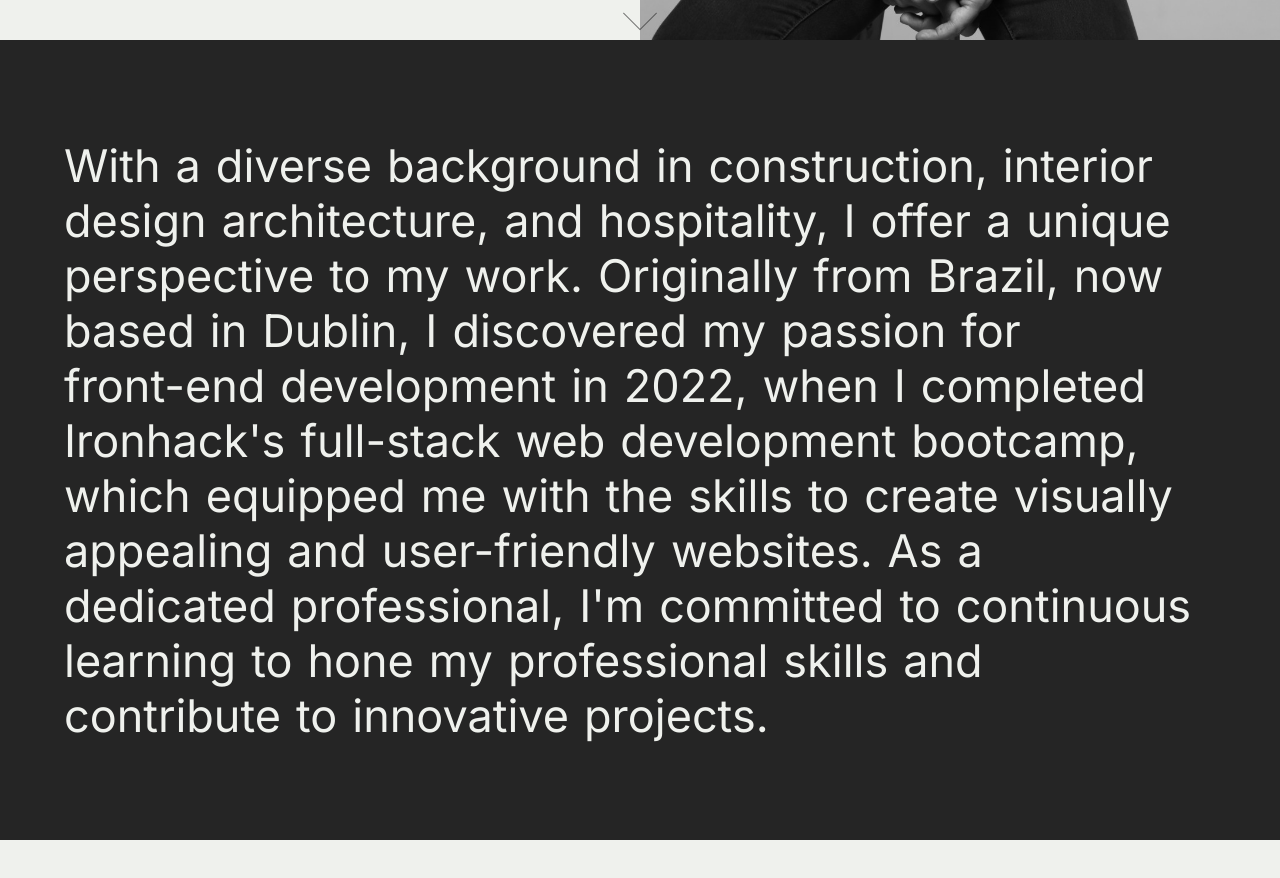
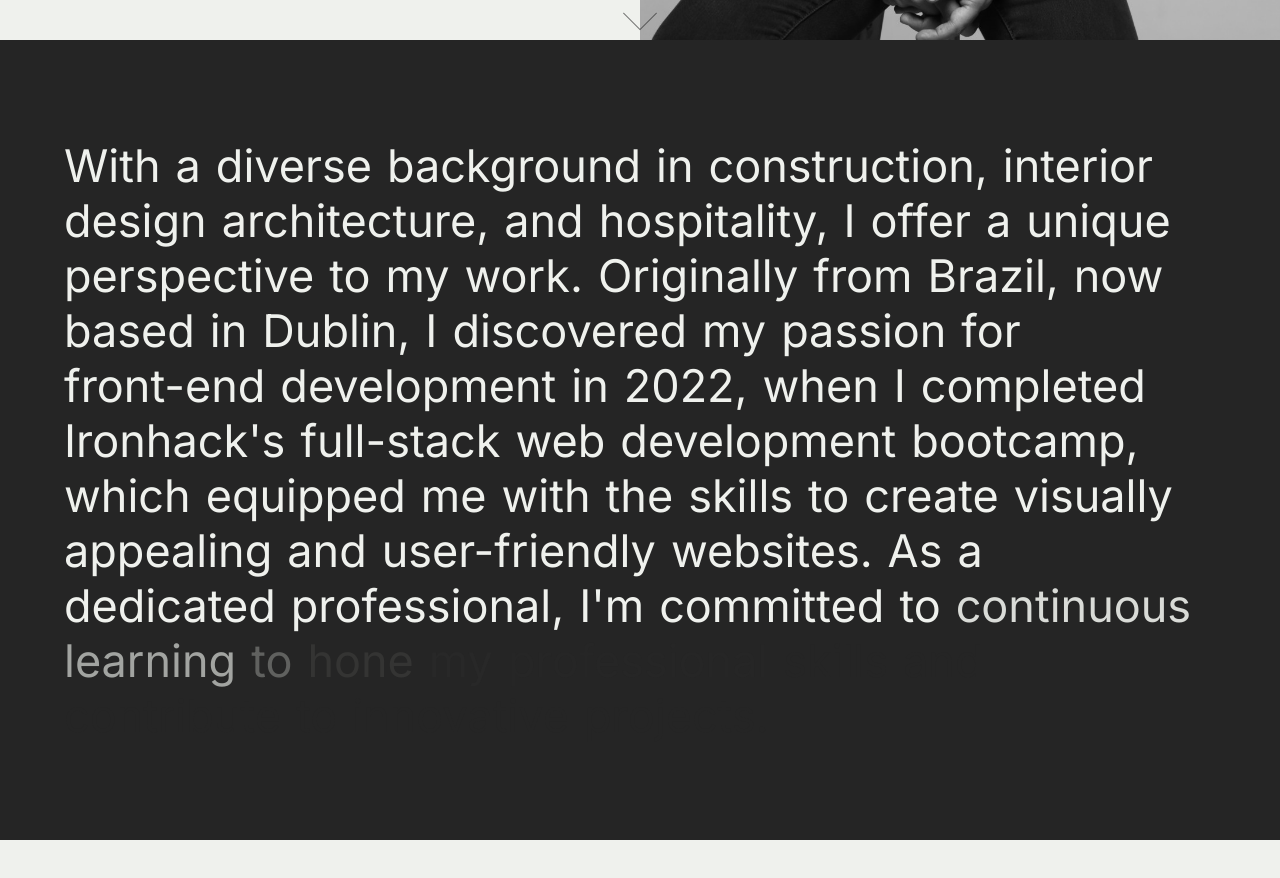
Before and after one commit to t-minini/my-website-v3, a React (Create React App) app: page / in a window 1280 px wide. Shown: the part 760-1638 px from the top of the page. Built offline with nearby package versions, Linux system fonts and the light colour scheme; a web font is replaced by a local one.

Commit message:
working on the animation for the about component

```diff
--- a/src/components/about/About.jsx
+++ b/src/components/about/About.jsx
@@ -1,5 +1,7 @@
 import React, { useState, useRef } from 'react';
 import style from './About.module.css';
+
+import { motion } from 'framer-motion';
 
 export function About() {
   const text = `With a diverse background in construction, interior design architecture, and hospitality, I offer a unique perspective to my work. Originally from Brazil, now based in Dublin, I discovered my passion for front-end development in 2022, when I completed Ironhack's full-stack web development bootcamp, which equipped me with the skills to create visually appealing and user-friendly websites. As a dedicated professional, I'm committed to continuous learning to hone my professional skills and contribute to innovative projects.`;
@@ -25,26 +27,57 @@ export function About() {
     }, 2000);
   };
 
+  const container = {
+    hidden: { opacity: 1 },
+    visible: (i = 1) => ({
+      opacity: 1,
+      transition: { staggerChildren: 0.1, delayChildren: 0.04 * i },
+    }),
+  };
+
+  const child = {
+    visible: {
+      color: 'var(--gray-lighter)',
+      opacity: 1,
+      y: 0,
+      transition: {
+        type: 'spring',
+        damping: 12,
+        stiffness: 100,
+        color: {duration: 0.2},
+      },
+      hidden: {
+        // color: "green",
+        // opacity: 1,
+        y: 20,
+        transition: {
+          type: 'spring',
+          damping: 12,
+          stiffness: 100,
+        },
+      },
+    },
+  };
+
   return (
     <section id="about" className={style.about}>
-      <p>
+      <motion.div variants={container} initial="hidden" animate="visible">
         {wordsArray.map((word, index) => (
-          <span
+          <motion.span
             key={index}
             className={style.word}
             style={{
-              color: hoveredWords[index]
-                ? 'var(--orange)'
-                : 'var(--gray-lighter)',
+              color: hoveredWords[index] ? 'var(--orange)' : 'var(--black)',
             }}
             onMouseOver={() => handleWordHover(index)}
             onMouseLeave={handleWordLeave}
+            variants={child}
           >
             {index !== 0 && ' '}
             {word}
-          </span>
+          </motion.span>
         ))}
-      </p>
+      </motion.div>
     </section>
   );
 }
--- a/src/components/about/About.module.css
+++ b/src/components/about/About.module.css
@@ -10,14 +10,12 @@
 .about span.word {
   font-size: 4.5rem;
   display: inline-block;
-  transition: color 0.3s ease-in-out;
-
   margin-right: 1.5rem;
+  transition: color 0.5s ease-in-out; /* Adjusted the transition duration */
 }
 
 .about span.word:hover {
   color: var(--orange);
-  transform: scale(0.99);
 }
 
 .about span.word.hovered {
```
Also changed, not shown: src/components/skills/Skills.jsx (+1 -7 lines).
